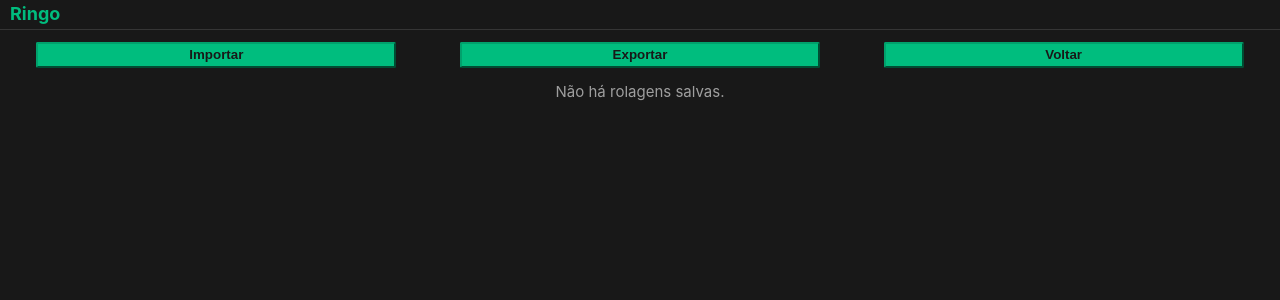
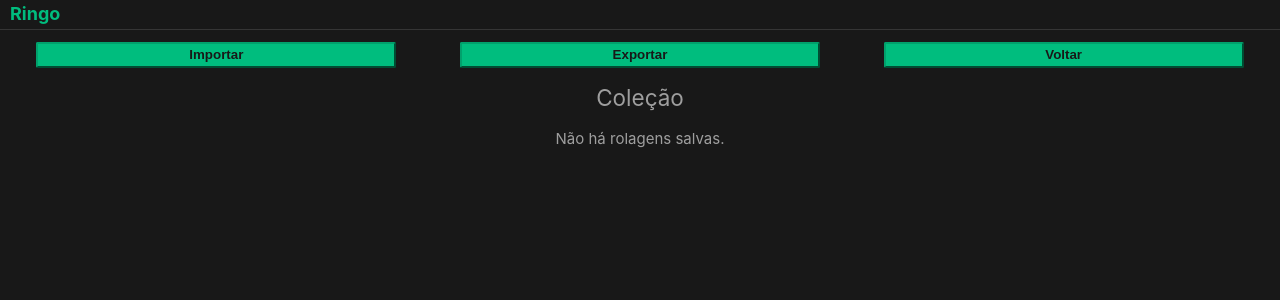
Before and after one commit to ferreira-tb/ringo, a Vue app: page /dice/collection in a window 1280 px wide. Shown: the top 300 px of the page. Built offline with nearby package versions, Linux system fonts and the light colour scheme.

Commit message:
update DiceCollection.vue

```diff
--- a/src/views/DiceCollection.vue
+++ b/src/views/DiceCollection.vue
@@ -111,11 +111,11 @@ function parseImportedFile(e: ProgressEvent<FileReader>) {
                 @click="router.push({ name: 'dice' })"
             />
         </div>
+        <h2>Coleção</h2>
         <div class="no-collection" v-if="diceCollection.size === 0">
             <p>Não há rolagens salvas.</p>
         </div>
         <div class="collection" v-else>
-            <h2>Coleção</h2>
             <TransitionGroup name="list">
                 <div
                     v-for="item of sortedCollection"
@@ -153,7 +153,7 @@ main {
     margin-bottom: 1em;
 }
 
-.collection h2 {
+h2 {
     margin-top: 0.3em;
     margin-bottom: 0.5em;
     text-align: center;
```
